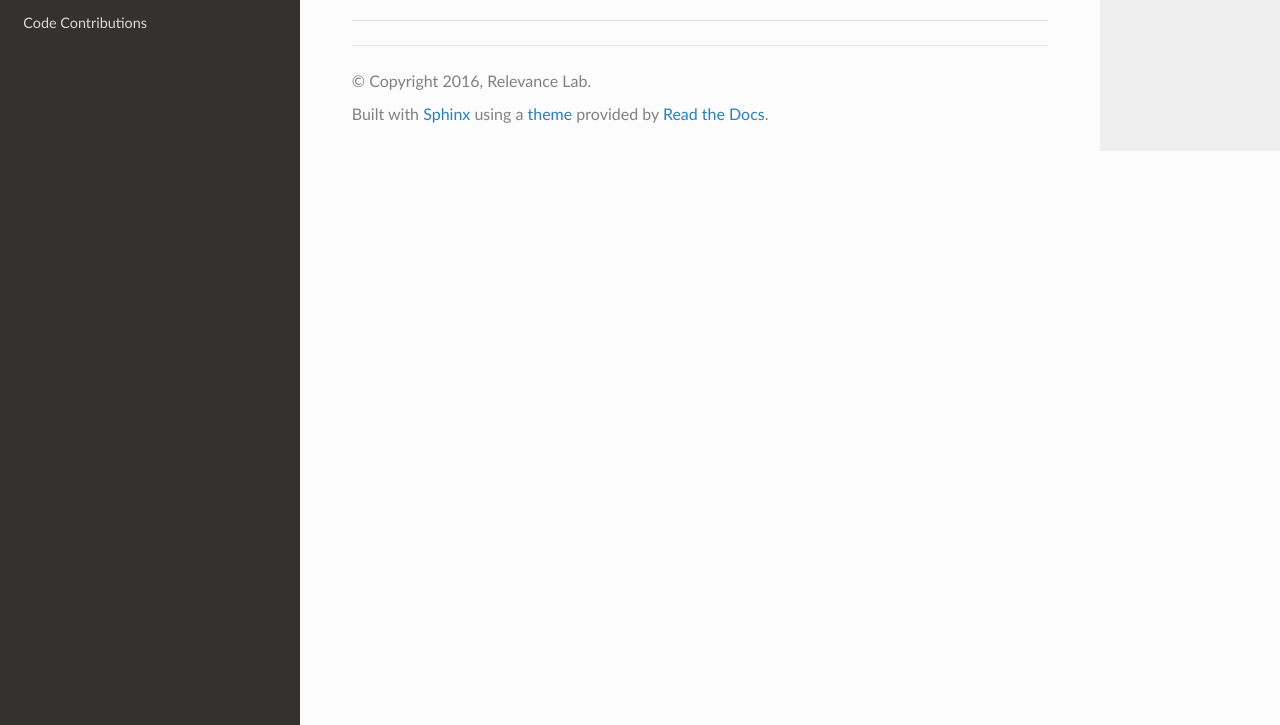
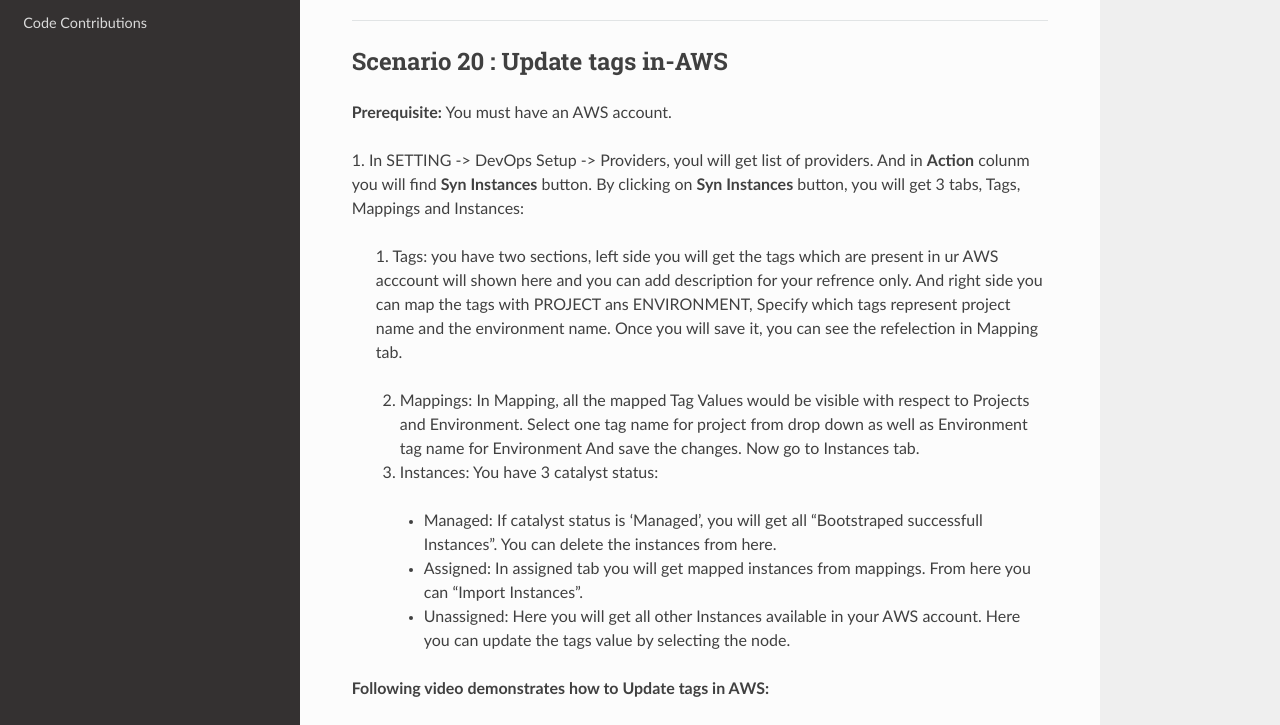
Before and after one commit to RLOpenCatalyst/catdocs, a Sphinx documentation site: the page built from Catalyst/source/gettingimplemented.rst, in a window 1280 px wide and 1400 px high, scrolled down 23543 px. Shown: the part 479-1204 px from the top of the window. Built offline with Sphinx 7.4.7 and the Read the Docs theme 2.0.0, drawn with Linux system fonts in a browser that asks for light colours; grey boxes are pictures that could not be loaded.

Commit message:
updates the tags in AWS

```diff
--- a/Catalyst/source/gettingimplemented.rst
+++ b/Catalyst/source/gettingimplemented.rst
@@ -833,3 +833,39 @@
 
 
 *****
+
+.. _Update tags in-AWS:
+
+Scenario 20 : Update tags in-AWS
+^^^^^^^^^^^^^^^^^^^^^^^^^^^^^^^^
+
+**Prerequisite:** You must have an AWS account.
+
+1. In SETTING -> DevOps Setup -> Providers, youl will get list of providers. And in **Action** colunm you will find **Syn Instances** button.
+By clicking on **Syn Instances** button, you will get 3 tabs, Tags, Mappings and Instances:
+
+  1. Tags: you have two sections, left side you will get the tags which are present in ur AWS acccount will shown here and you can add description for your refrence only. And right side you can map the tags with PROJECT ans ENVIRONMENT, Specify which tags represent project name and the environment name.
+  Once you will save it, you can see the refelection in Mapping tab.
+
+  2. Mappings: In Mapping, all the mapped Tag Values would be visible with respect to Projects and Environment. Select one tag name for project from drop down as well as Environment tag name for Environment And save the changes. Now go to Instances tab.
+
+  3. Instances: You have 3 catalyst status:
+
+    * Managed: If catalyst status is 'Managed', you will get all "Bootstraped successfull Instances". You can delete the instances from here.
+
+    * Assigned: In assigned tab you will get mapped instances from mappings. From here you can "Import Instances".
+
+    * Unassigned: Here you will get all other Instances available in your AWS account. Here you can update the tags value by selecting the node.
+
+**Following video demonstrates how to Update tags in AWS:**
+
+
+.. raw:: html
+
+
+    <div style="position:relative;padding-bottom:56.25%;padding-top:30px;height:0;overflow:hidden;">
+        <iframe src="https://www.youtube.com/embed/c1kRGPCWNnQ" frameborder="0" allowfullscreen style="position: absolute; top: 0; left: 0; width: 100%; height: 100%;"></iframe>
+    </div>
+
+
+*****
--- a/Catalyst/source/gettingstarted.rst
+++ b/Catalyst/source/gettingstarted.rst
@@ -142,6 +142,8 @@
 
 * :ref:`Deploy-a 3-tier application`
 
+* :ref:`Update tags in-AWS`
+
 
 
 *****
```
